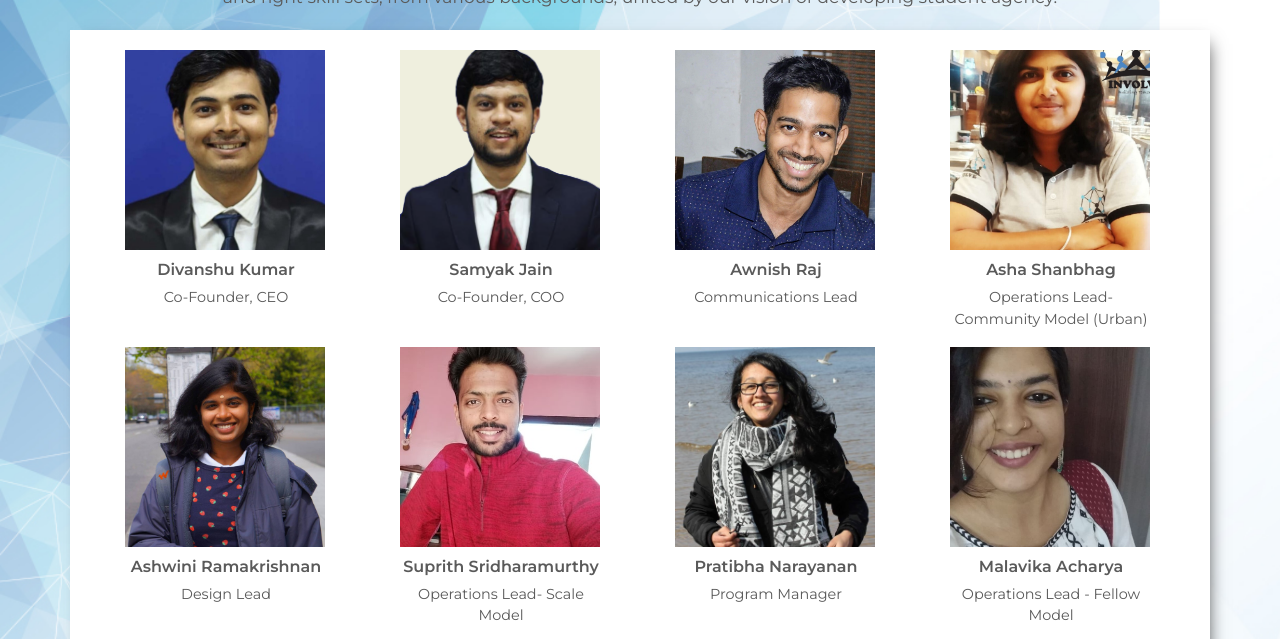
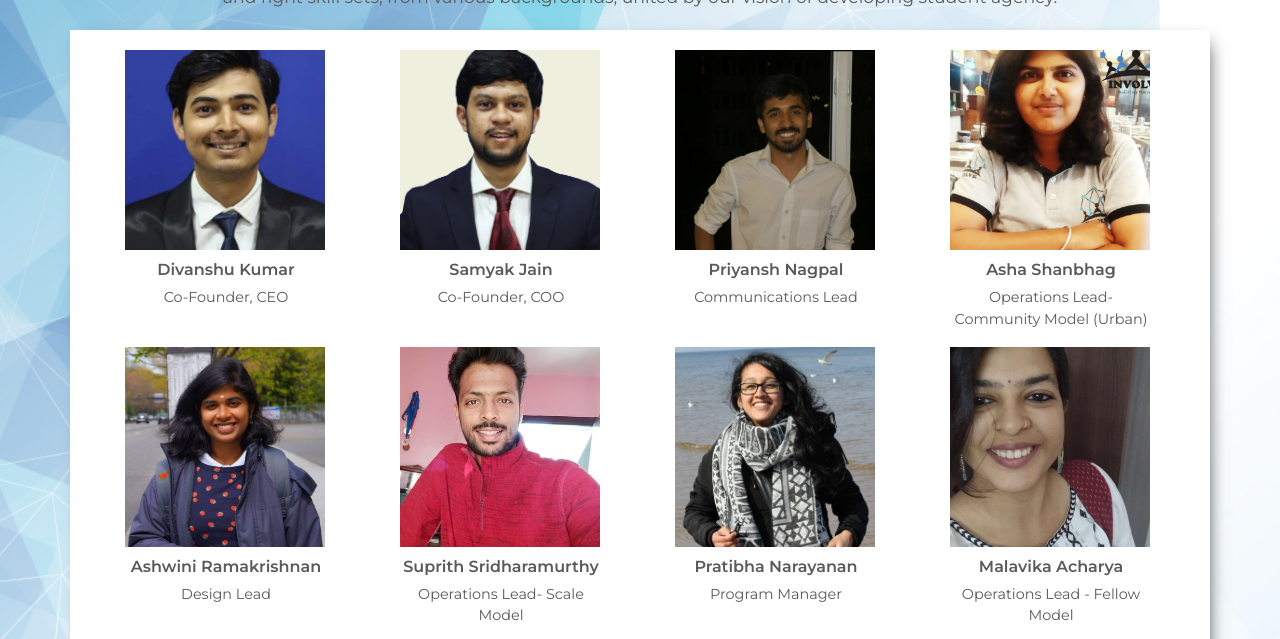
Before and after one commit to Involve-Edu/involveedupublic, a Jekyll site: the page built from about-us.md, in a window 1280 px wide and 900 px high, scrolled down 983 px, cut to the strip 0-639 px from the top of the window. Built offline with Jekyll 4.4.1, drawn with Linux system fonts in a browser that asks for light colours; comment, search, counter and statistics services are not loaded.

Commit message:
priyansh

```diff
--- a/_data/about-us.yml
+++ b/_data/about-us.yml
@@ -39,10 +39,10 @@ people:
       bio: I am the electric current that uncovers your true self and sparks energy
       img: assets/img/aboutUs/samyakJainProfessionalPic1.png
 
-    - name: Awnish Raj
+    - name: Priyansh Nagpal
       designation: Communications Lead
       bio: Awnish Raj
-      img: assets/img/aboutUs/Awnish-min.jpeg
+      img: assets/img/aboutUs/Priyansh.jpg
 
     - name: Asha Shanbhag
       designation: Operations Lead- Community Model (Urban)
```
Also changed, not shown: assets/img/aboutUs/Priyansh.jpg (added).
